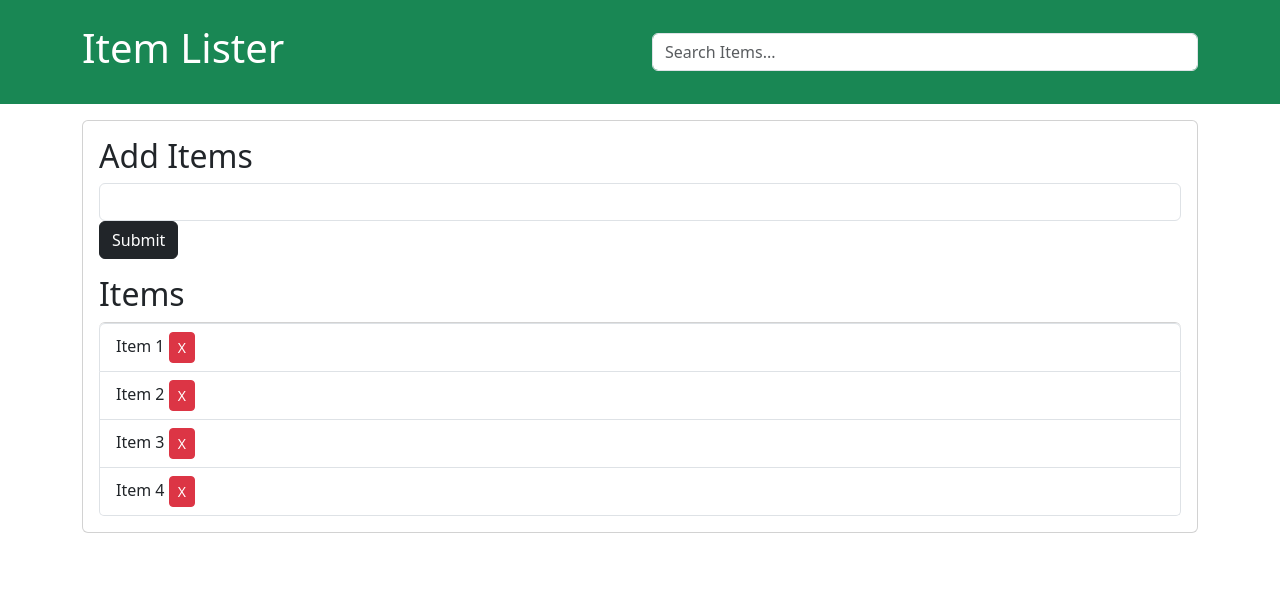
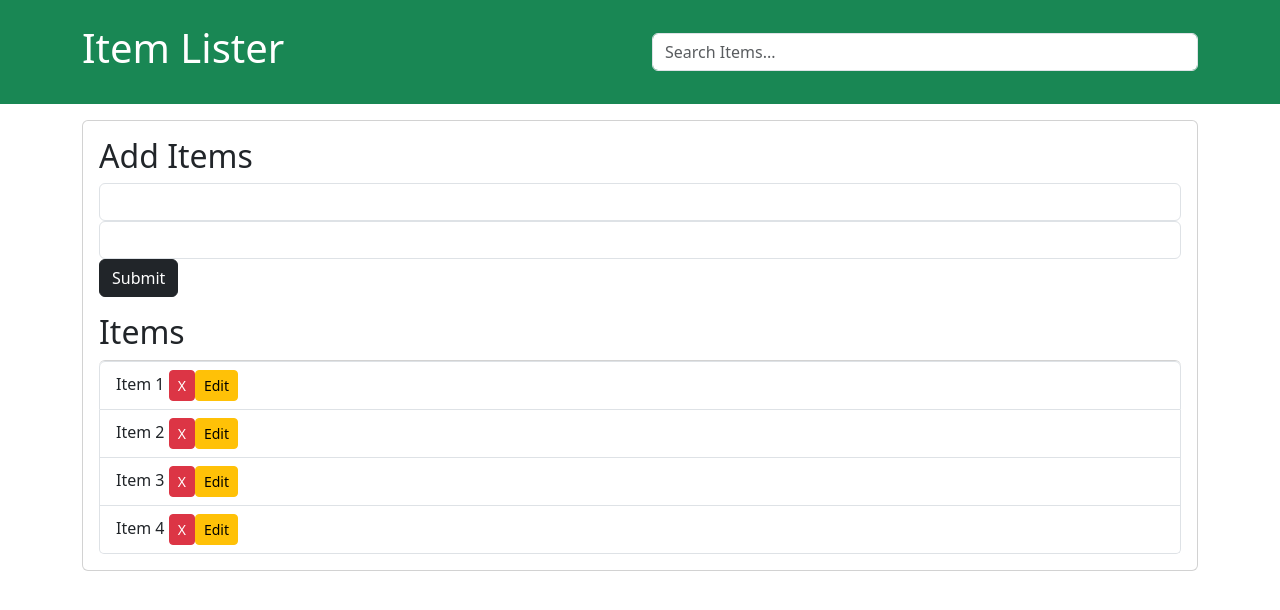
Before and after one commit to NSINGHRAJPUT/booking-appointment-app-fullstack-, a plain HTML site: page index.html in a window 1280 px wide. Drawn offline with nearby package versions, Linux system fonts and the light colour scheme.

Commit message:
sixth commit

```diff
--- a/dom.js
+++ b/dom.js
@@ -15,14 +15,15 @@ function addItem(e){
 
   // Get input value
   var newItem = document.getElementById('item').value;
-
+  var newItem1 = document.getElementById('item1').value;
   // Create new li element
   var li = document.createElement('li');
   // Add class
   li.className = 'list-group-item';
   // Add text node with input value
   li.appendChild(document.createTextNode(newItem));
-
+  li.appendChild(document.createElement("br"))
+  li.appendChild(document.createTextNode(newItem1));
   // Create del button element
   var deleteBtn = document.createElement('button');
 
@@ -37,7 +38,7 @@ function addItem(e){
 
   // Append text node
   deleteBtn.appendChild(document.createTextNode('X'));
-  editBtn.appendChild(document.createTextNode('i'));
+  editBtn.appendChild(document.createTextNode('edit'));
 
   // Append button to li
   li.appendChild(deleteBtn);
--- a/index.html
+++ b/index.html
@@ -25,14 +25,15 @@
     <h2 class="title">Add Items</h2>
     <form id="addForm" class="form-inline mb-3">
       <input type="text" class="form-control mr-2" id="item">
+      <input type="text" class="form-control mr-2" id="item1">
       <input type="submit" class="btn btn-dark" value="Submit">
     </form>
     <h2 class="title">Items</h2>
     <ul id="items" class="list-group">
-      <li class="list-group-item">Item 1 <button class="btn btn-danger btn-sm float-right delete">X</button></li>
-      <li class="list-group-item">Item 2 <button class="btn btn-danger btn-sm float-right delete">X</button></li>
-      <li class="list-group-item">Item 3 <button class="btn btn-danger btn-sm float-right delete">X</button></li>
-      <li class="list-group-item">Item 4 <button class="btn btn-danger btn-sm float-right delete">X</button></li>
+      <li class="list-group-item">Item 1 <button class="btn btn-danger btn-sm float-right delete">X</button><button class="btn btn-warning btn-sm float-right delete">Edit</button></li>
+      <li class="list-group-item">Item 2 <button class="btn btn-danger btn-sm float-right delete">X</button><button class="btn btn-warning btn-sm float-right delete">Edit</button></li>
+      <li class="list-group-item">Item 3 <button class="btn btn-danger btn-sm float-right delete">X</button><button class="btn btn-warning btn-sm float-right delete">Edit</button></li>
+      <li class="list-group-item">Item 4 <button class="btn btn-danger btn-sm float-right delete">X</button><button class="btn btn-warning btn-sm float-right delete">Edit</button></li>
     </ul>
    </div>
   </div>
```
